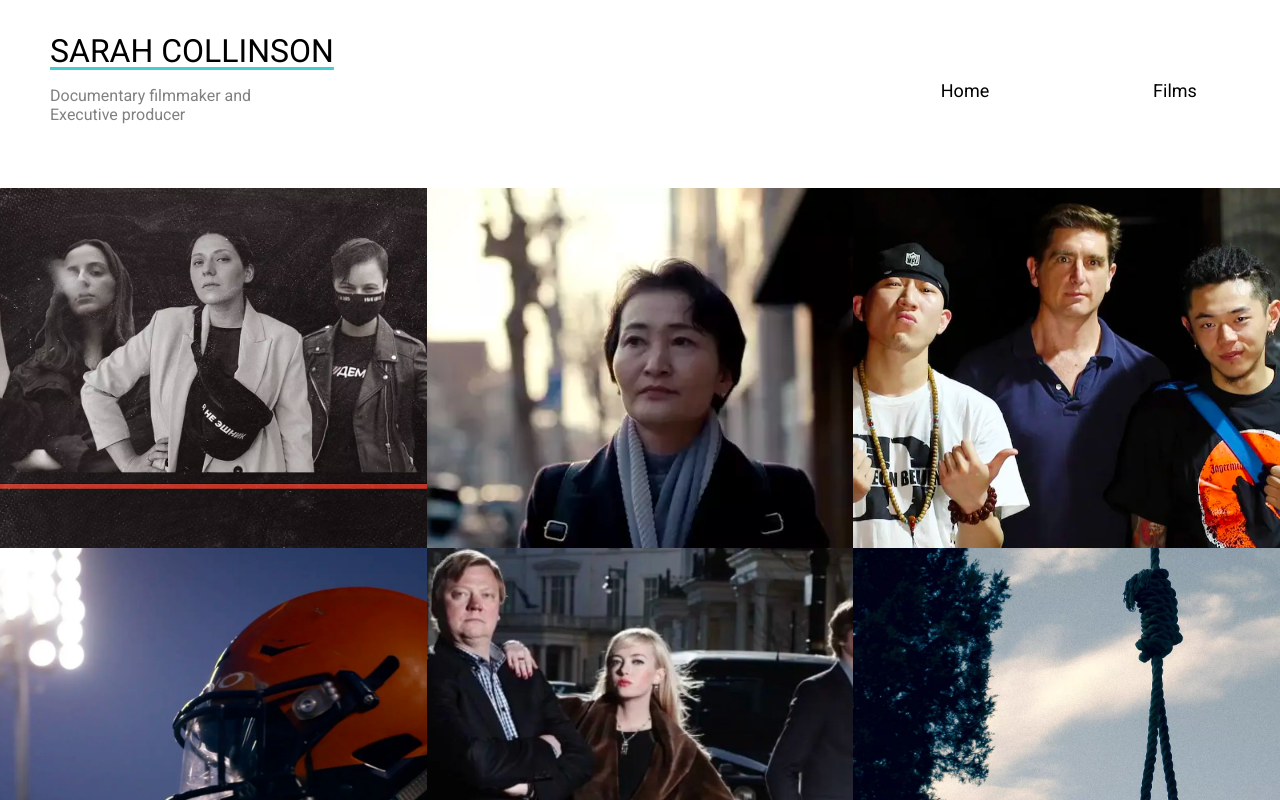
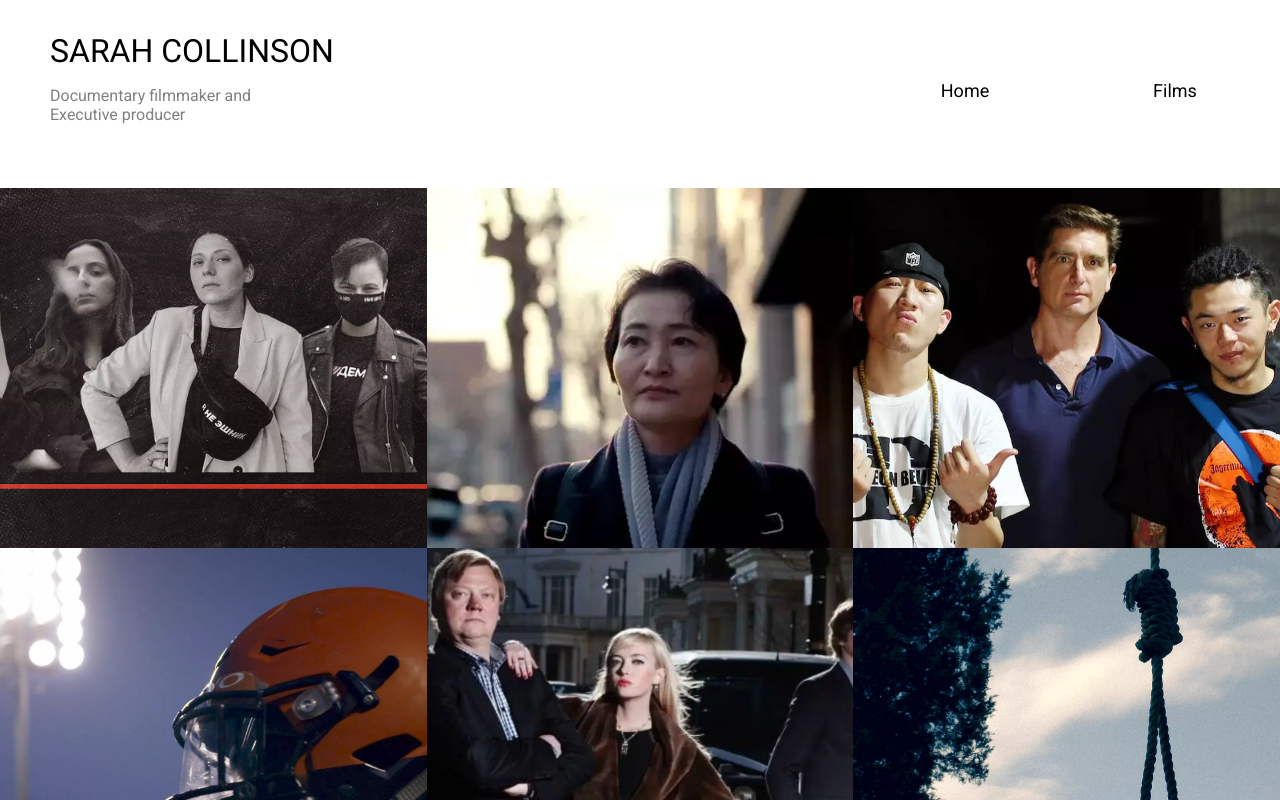
Before and after one commit to InsungMulumba/sarah-collinson, a Next.js app: page /films in a window 1280 px wide. Shown: the top 800 px of the page. Built offline with nearby package versions, Linux system fonts and the light colour scheme.

Commit message:
new pics

```diff
--- a/components/Header/NavBar.tsx
+++ b/components/Header/NavBar.tsx
@@ -104,9 +104,8 @@ const TagContainer = styled.div`
 const NameTag = styled.div`
   font-family: "Roboto", sans-serif;
   font-size: 50px;
-  text-decoration: underline;
-  text-decoration-color: #46cdcf;
-  text-underline-offset: 5px;
+  text-decoration: none;
+
   margin: auto 20px;
   @media (min-width: 1280px) {
     margin-left: 50px;
--- a/pages/films/index.tsx
+++ b/pages/films/index.tsx
@@ -121,17 +121,17 @@ export const getStaticProps: GetStaticProps = async ({ preview = false }) => {
       image: "/films/life-inside-secret-state.webp",
     },
     {
-      title: "China’s Pop Idols",
+      title: "China’s pop idols",
       url: "https://www.youtube.com/watch?v=14BbagW3lbA",
       image: "/films/chinas-pop-idols.webp",
     },
     {
-      title: "American High school",
+      title: "American high school",
       url: "https://www.youtube.com/watch?v=14BbagW3lbA",
       image: "/films/american-high-school.webp",
     },
     {
-      title: "From Russia with Cash",
+      title: "From Russia with cash",
       url: "https://www.netflix.com/title/81574288",
       image: "/films/from-russia-with-cash.webp",
     },
```
Also changed, not shown: public/films/american-high-school.webp, public/films/chinas-pop-idols.webp.
